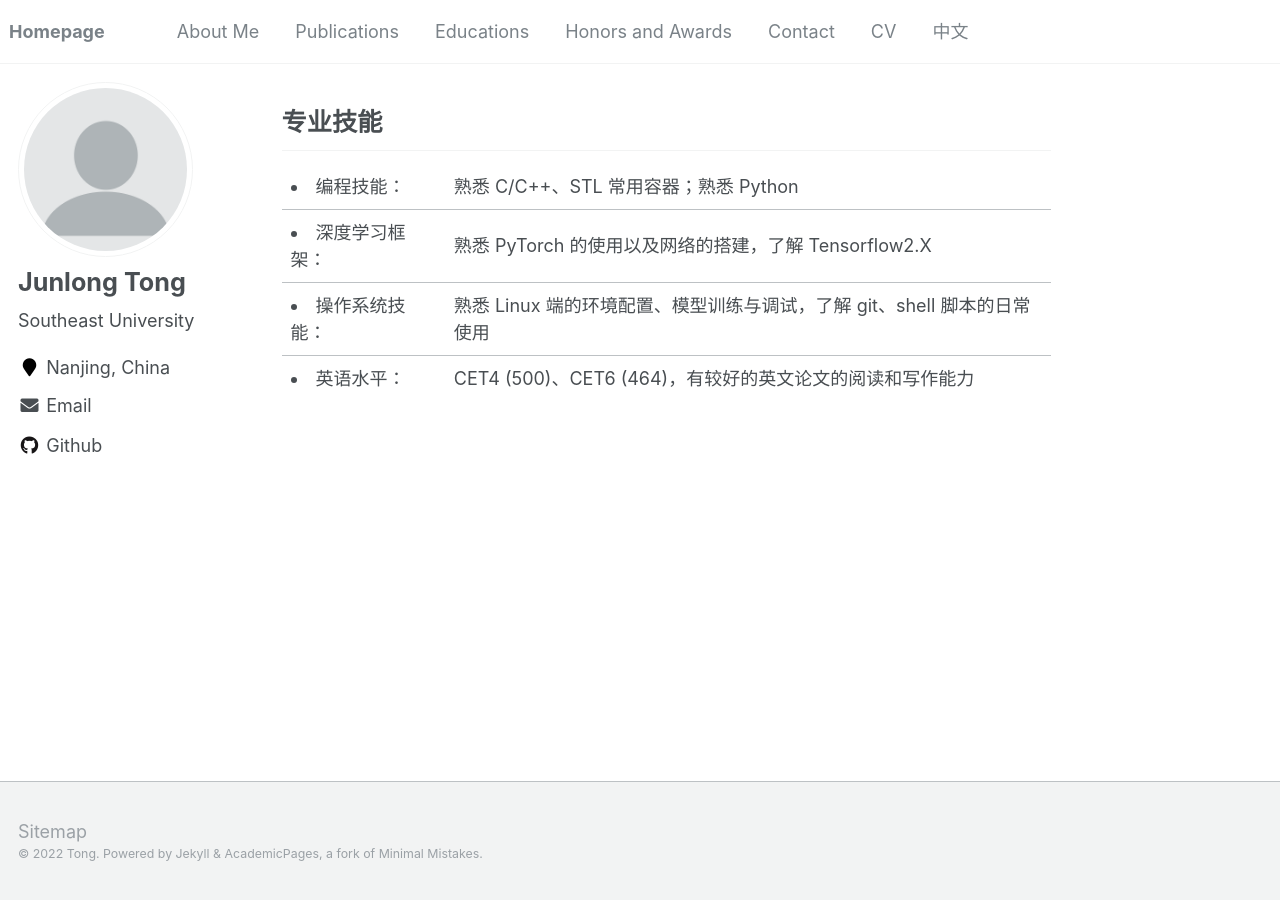
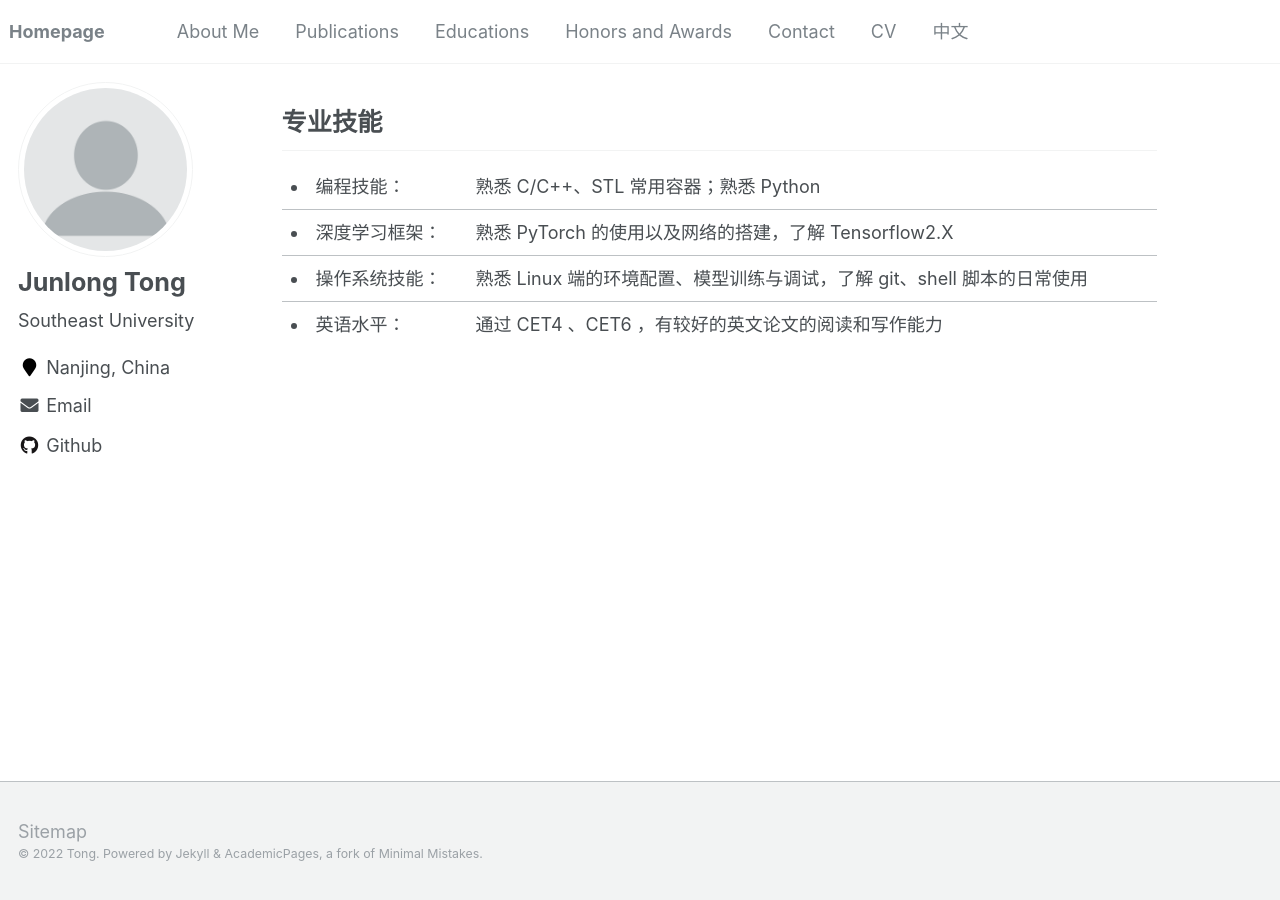
Before and after one commit to JL-tong/JL-tong.github.io, a Jekyll site: the page built from _pages/includes/Skills.md, in a window 1280 px wide. Built offline with Jekyll 4.4.1, drawn with Linux system fonts in a browser that asks for light colours; our own code applies the rules of GitHub Pages for plain Markdown files; comment, search, counter and statistics services are not loaded.

Commit message:
Update zh

```diff
--- a/_pages/includes/Skills.md
+++ b/_pages/includes/Skills.md
@@ -3,7 +3,7 @@
 * **深度学习框架：** 熟悉 PyTorch 的使用以及网络的搭建，了解 Tensorflow2.X
 * **操作系统技能：** 熟悉 Linux 端的环境配置、模型训练与调试，了解 git、shell 脚本的日常使用
 * **英语水平：** &nbsp;&nbsp;&nbsp;&nbsp;&nbsp;&nbsp;&nbsp;CET4 (500)、CET6 (464)，有较好的英文论文的阅读和写作能力 -->
-<table frame=void>
+<table rules=none frame=void>
     <tr>
         <td><li>编程技能：</li></td>
         <td>熟悉 C/C++、STL 常用容器；熟悉 Python</td>
@@ -18,6 +18,6 @@
     </tr>
     <tr>
         <td><li>英语水平：</li></td>
-        <td>CET4 (500)、CET6 (464)，有较好的英文论文的阅读和写作能力</td>
+        <td>通过 CET4 、CET6 ，有较好的英文论文的阅读和写作能力</td>
     </tr>
 </table>
--- a/_sass/_page.scss
+++ b/_sass/_page.scss
@@ -20,7 +20,7 @@
   @include breakpoint($large) {
     @include span(10 of 12 last);
     @include prefix(0.5 of 12);
-    @include suffix(2 of 12);
+    @include suffix(1 of 12);
   }
 
   .page__inner-wrap {
```
